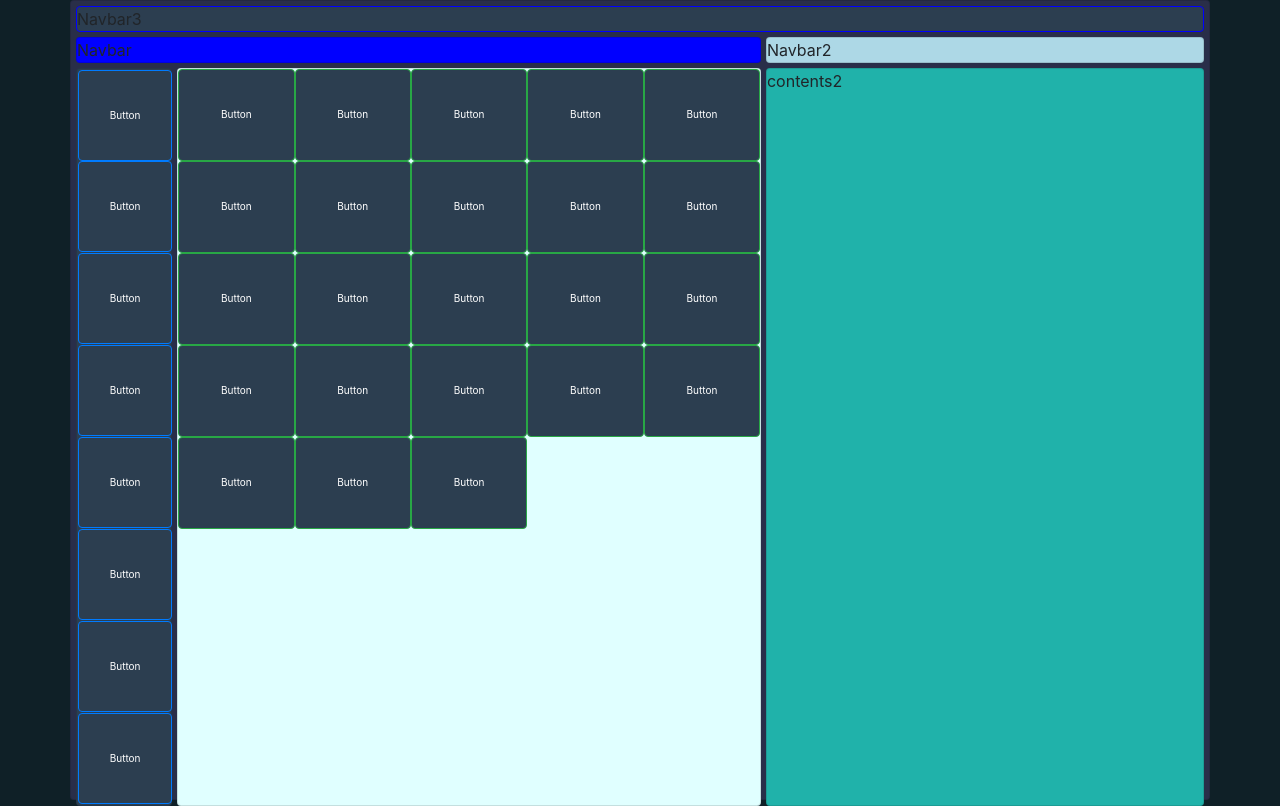
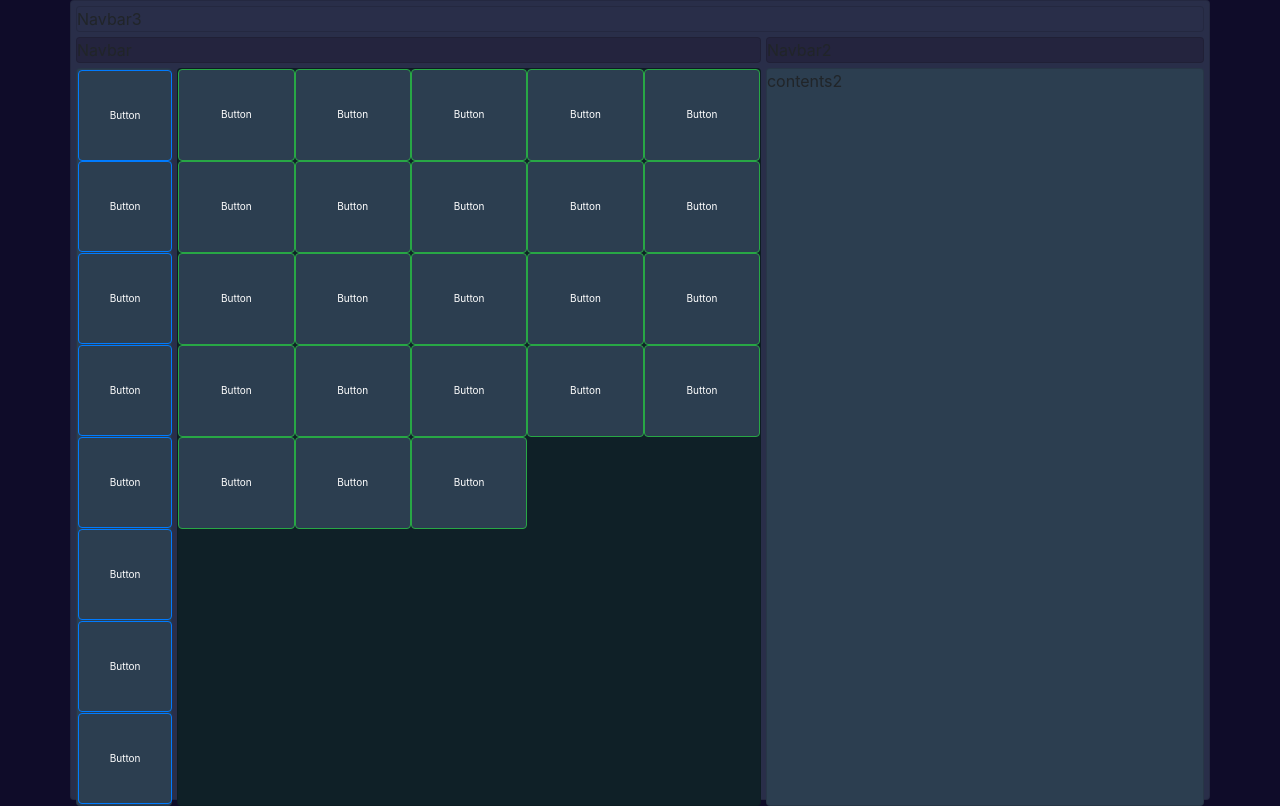
Before and after one commit to CharlesRudisel/EarthFoods-Bistro, an Angular app: page / in a window 1280 px wide. Built offline with nearby package versions, Linux system fonts and the light colour scheme.

Commit message:
stat pad

```diff
--- a/src/app/app.component.scss
+++ b/src/app/app.component.scss
@@ -27,18 +27,18 @@
 }
 
 #nav1{
-    background:blue;
+    background:#24243e;
     grid-area: nav1;
 }
 
 #nav2{
-    background:lightblue;
+    background:#24243e;
     grid-area: nav2;
 }
 
 #nav3{
-    background:#2c3e50;
-    border: 1px solid blue;
+    background: #292e49;
+    //border: 1px solid blue;
     grid-area: nav3;
 }
 
@@ -49,12 +49,12 @@
 }
 
 #contents1{
-    background:lightcyan;
+    background:#0F2027;
     grid-area: contents1;
 }
 
 #contents2{
-    background:lightseagreen;
+    background:#2c3e50;
     grid-area: contents2;
 }
 
--- a/src/index.html
+++ b/src/index.html
@@ -7,7 +7,7 @@
   <meta name="viewport" content="width=device-width, initial-scale=1">
   <link rel="icon" type="image/x-icon" href="favicon.ico">
 </head>
-<body style="background-color:#0F2027 ">  <!--#292e49;-->
+<body style="background-color:#0f0c29  ">  <!--#292e49;    #0f0c29    #0F2027-->
   <app-root></app-root>
 </body>
 </html>
```
